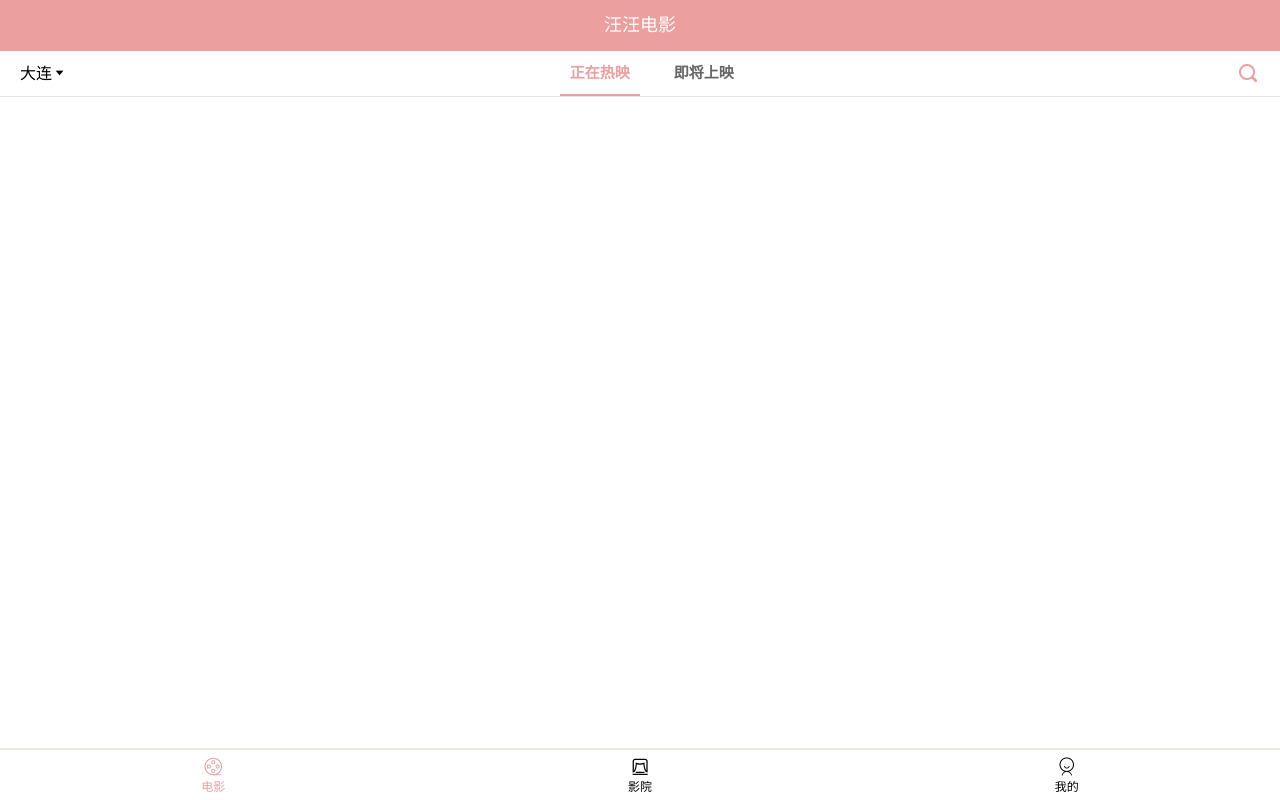
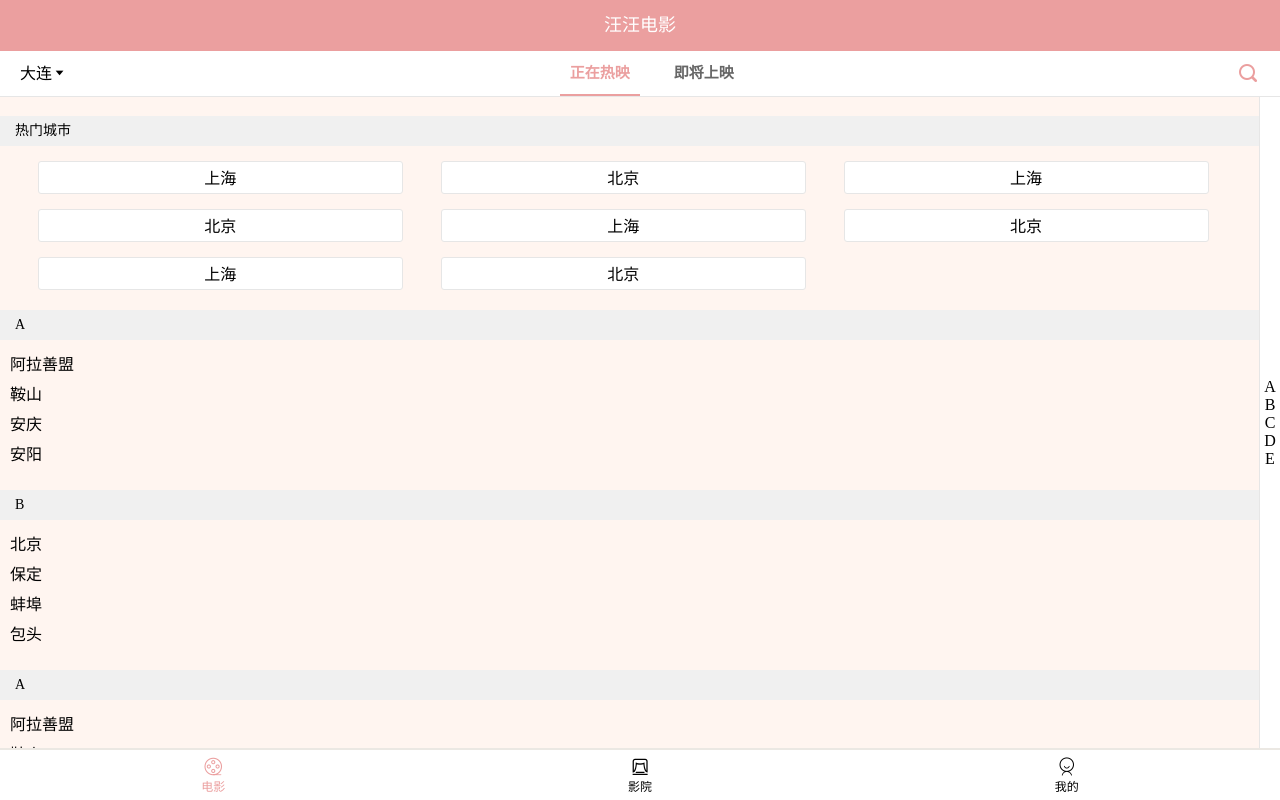
Before and after one commit to an123321/wangwangwang, a Vue app: page /movie/city in a window 1280 px wide. Built offline with nearby package versions, Linux system fonts and the light colour scheme.

Commit message:
新增一个城市组件“city”

```diff
--- a/src/components/City/index.vue
+++ b/src/components/City/index.vue
@@ -1,13 +1,162 @@
 <template>
-
+  <div class="city_body">
+    <div class="city_list">
+      <div class="city_hot">
+        <h2>热门城市</h2>
+        <ul class="clearfix">
+          <li>上海</li>
+          <li>北京</li>
+          <li>上海</li>
+          <li>北京</li>
+          <li>上海</li>
+          <li>北京</li>
+          <li>上海</li>
+          <li>北京</li>
+        </ul>
+      </div>
+      <div class="city_sort">
+        <div>
+          <h2>A</h2>
+          <ul>
+            <li>阿拉善盟</li>
+            <li>鞍山</li>
+            <li>安庆</li>
+            <li>安阳</li>
+          </ul>
+        </div>
+        <div>
+          <h2>B</h2>
+          <ul>
+            <li>北京</li>
+            <li>保定</li>
+            <li>蚌埠</li>
+            <li>包头</li>
+          </ul>
+        </div>
+        <div>
+          <h2>A</h2>
+          <ul>
+            <li>阿拉善盟</li>
+            <li>鞍山</li>
+            <li>安庆</li>
+            <li>安阳</li>
+          </ul>
+        </div>
+        <div>
+          <h2>B</h2>
+          <ul>
+            <li>北京</li>
+            <li>保定</li>
+            <li>蚌埠</li>
+            <li>包头</li>
+          </ul>
+        </div>
+        <div>
+          <h2>A</h2>
+          <ul>
+            <li>阿拉善盟</li>
+            <li>鞍山</li>
+            <li>安庆</li>
+            <li>安阳</li>
+          </ul>
+        </div>
+        <div>
+          <h2>B</h2>
+          <ul>
+            <li>北京</li>
+            <li>保定</li>
+            <li>蚌埠</li>
+            <li>包头</li>
+          </ul>
+        </div>
+      </div>
+    </div>
+    <div class="city_index">
+      <ul>
+        <li>A</li>
+        <li>B</li>
+        <li>C</li>
+        <li>D</li>
+        <li>E</li>
+      </ul>
+    </div>
+  </div>
 </template>
 
 <script>
 export default {
-
-}
+  name: "City"
+};
 </script>
 
-<style>
+<style scoped>
+#content .city_body {
+  margin-top: 45px;
+  display: flex;
+  width: 100%;
+  position: absolute;
+  top: 0;
+  bottom: 0;
+}
+.city_body .city_list {
+  flex: 1;
+  overflow: auto;
+  background: #fff5f0;
+}
+.city_body .city_list::-webkit-scrollbar {
+  background-color: transparent;
+  width: 0;
+}
+.city_body .city_hot {
+  margin-top: 20px;
+}
+.city_body .city_hot h2 {
+  padding-left: 15px;
+  line-height: 30px;
+  font-size: 14px;
+  background: #f0f0f0;
+  font-weight: normal;
+}
 
+.city_body .city_hot ul li {
+  float: left;
+  background: #fff;
+  width: 29%;
+  height: 33px;
+  margin-top: 15px;
+  margin-left: 3%;
+  padding: 0 4px;
+  border: 1px solid #e6e6e6;
+  border-radius: 3px;
+  line-height: 33px;
+  text-align: center;
+  box-sizing: border-box;
+}
+
+.city_body .city_sort div {
+  margin-top: 20px;
+}
+.city_body .city_sort h2 {
+  padding-left: 15px;
+  line-height: 30px;
+  font-size: 14px;
+  background: #f0f0f0;
+  font-weight: normal;
+}
+.city_body .city_sort ul {
+  padding-left: 10px;
+  margin-top: 10px;
+}
+.city_body .city_sort ul li {
+  line-height: 30px;
+  line-height: 30px;
+}
+.city_body .city_index {
+  width: 20px;
+  display: flex;
+  flex-direction: column;
+  justify-content: center;
+  text-align: center;
+  border-left: 1px #e6e6e6 solid;
+}
 </style>
```
